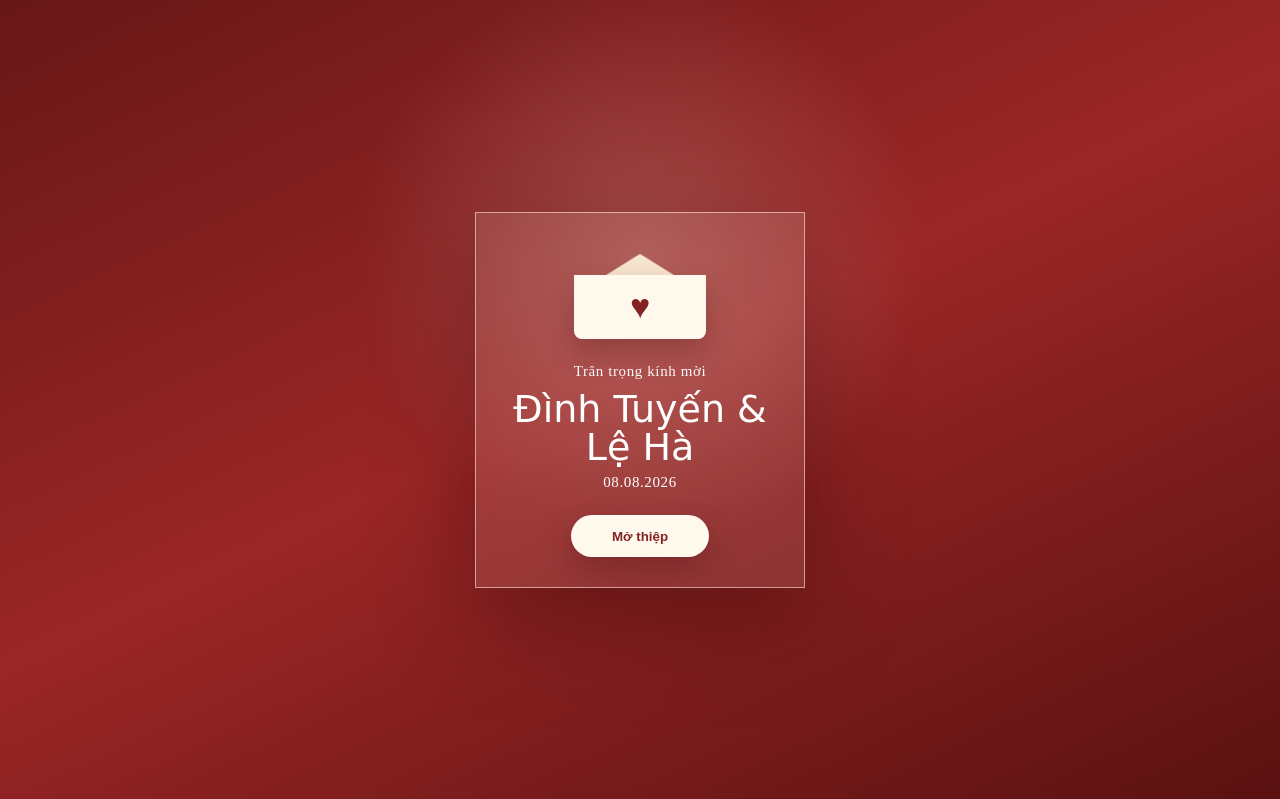
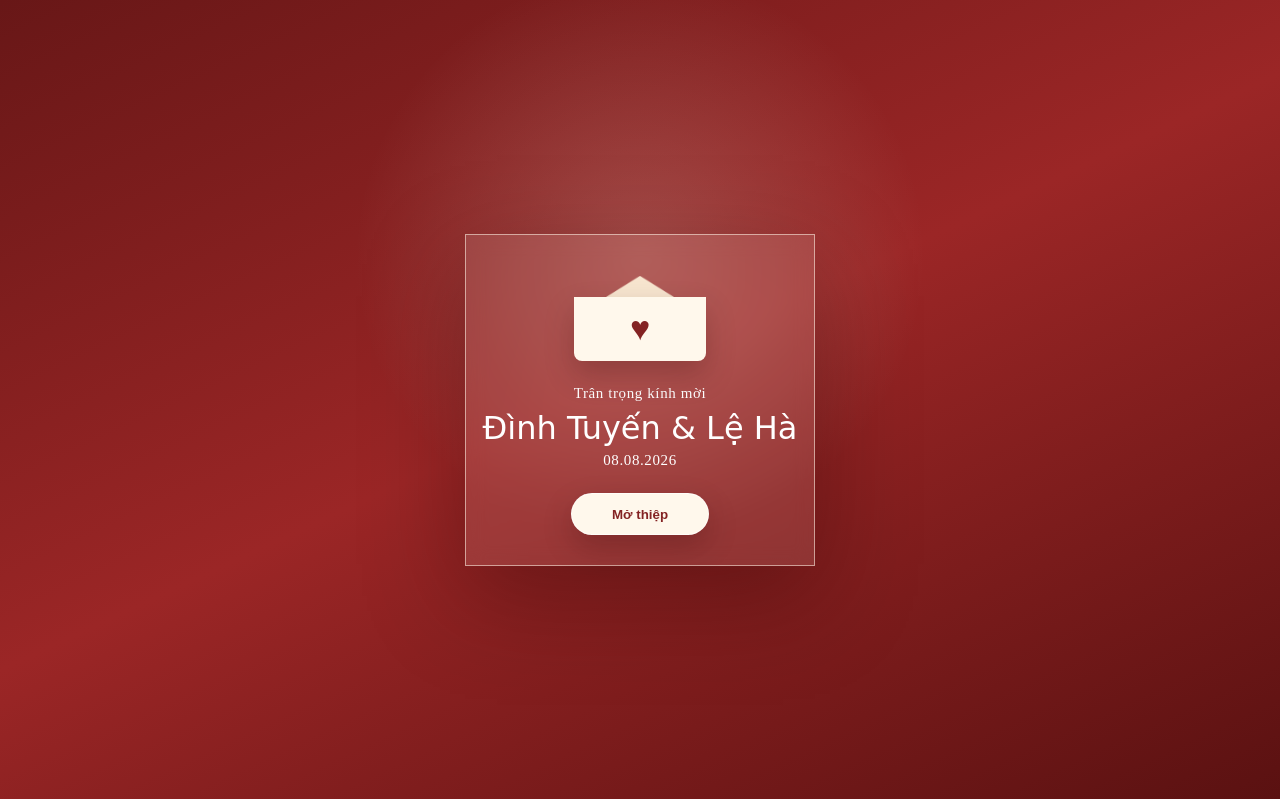
Before and after one commit to nguoikhongloxanh272-dev/thiep_cuoi_Tuyen_Ha, a plain HTML site: page index.html in a window 1280 px wide. Shown: the top 799 px of the page. Drawn offline with Linux system fonts and the light colour scheme.

Commit message:
Update style.css

```diff
--- a/style.css
+++ b/style.css
@@ -828,14 +828,23 @@ body.invitation-locked {
 }
 
 .opening-card {
-  width: min(100%, 330px);
-  padding: 34px 24px 30px;
+  width: min(100%, 350px); /* Nới rộng khung từ 330px lên 350px để chữ có thêm chỗ */
+  padding: 34px 12px 30px;  /* Giảm padding hai bên từ 24px xuống 12px để tăng không gian ngang */
   border: 1px solid rgba(255, 245, 230, 0.56);
   background: rgba(255, 253, 243, 0.1);
   text-align: center;
   box-shadow: 0 30px 90px rgba(35, 0, 0, 0.34);
   backdrop-filter: blur(10px);
   animation: openingCardIn 0.9s ease both;
+}
+
+/* THÊM ĐOẠN NÀY VÀO NGAY DƯỚI ĐỂ ÉP CHỮ LÊN 1 DÒNG */
+.opening-names {
+  white-space: nowrap !important;        /* Tuyệt đối không cho xuống dòng */
+  word-break: keep-all !important;       /* Giữ nguyên các từ không bị ngắt đôi */
+  font-size: clamp(22px, 7.5vw, 32px) !important; /* Tự động co giãn cỡ chữ linh hoạt theo màn hình */
+  display: block;
+  margin: 12px 0 10px;
 }
 
 .opening-envelope {
```
